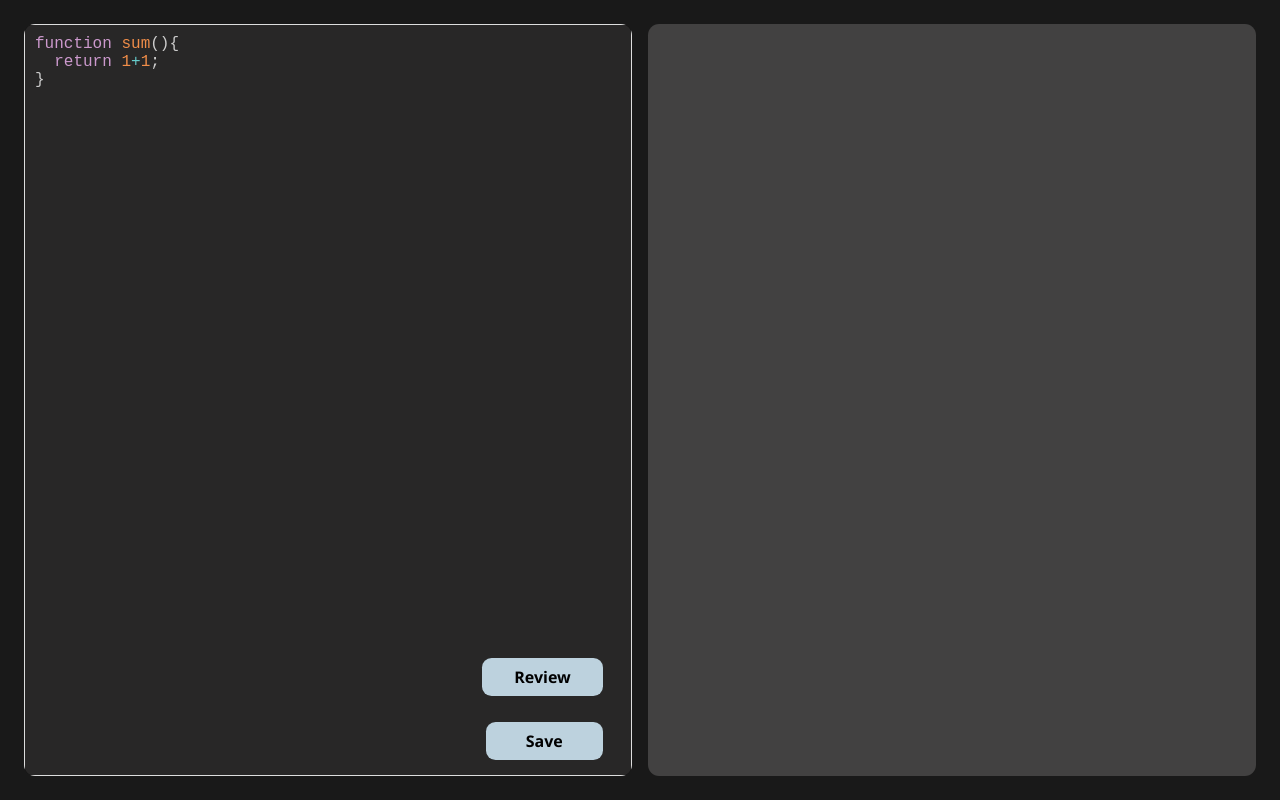
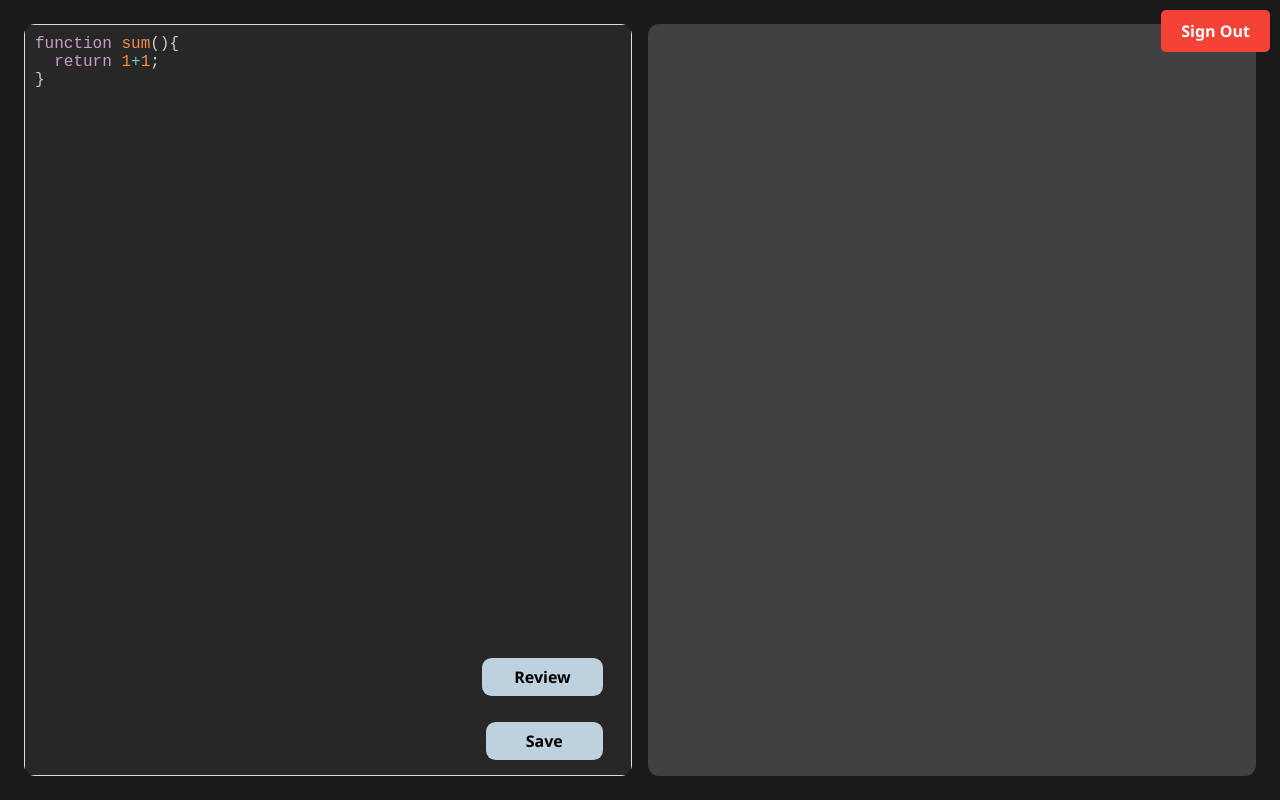
Before and after one commit to AniBasak/Code_Reviewer_MERN, a React (Vite) app in the folder FrontEnd/: page /app in a window 1280 px wide. Built offline with nearby package versions, Linux system fonts and the light colour scheme.

Commit message:
FrontEnd - SignOut Button Added

```diff
--- a/FrontEnd/src/App.jsx
+++ b/FrontEnd/src/App.jsx
@@ -8,9 +8,13 @@ import "highlight.js/styles/github-dark.css";
 import axios from 'axios';
 import toast, { Toaster } from 'react-hot-toast';
 import './App.css'
+import { doSignOut } from './firebase/auth';
+import { useNavigate } from 'react-router-dom';
+
 // import { set } from '../../BackEnd/src/app';
 
 function App() {
+  const navigate = useNavigate();
   const [count, setCount] = useState(0)
   const [loadingR, setLoadingR] = useState(false);
   const [loadingS, setLoadingS] = useState(false);
@@ -54,6 +58,18 @@ async function saveReview () {
   setLoadingS(false);
 }
 
+async function handleSignOut() {
+  try {
+    await doSignOut();
+    localStorage.removeItem('userId');
+    toast.success('Signed out successfully!');
+    navigate('/'); // Redirect to login page
+  } catch (error) {
+    console.error('Sign out failed:', error);
+    toast.error('Failed to sign out');
+  }
+}
+
   return (
     <>
       <main>
@@ -95,6 +111,23 @@ async function saveReview () {
           >{review}</Markdown>
         </div>
       </main>
+      <div
+        onClick={handleSignOut}
+        className="signout"
+        style={{
+          position: 'absolute',
+          top: '10px',
+          right: '10px',
+          cursor: 'pointer',
+          padding: '10px 20px',
+          backgroundColor: '#f44336',
+          color: '#fff',
+          borderRadius: '5px',
+          fontWeight: 'bold'
+        }}
+      >
+        Sign Out
+      </div>
       <Toaster position="top-right" reverseOrder={false} />
     </>
   )
```
